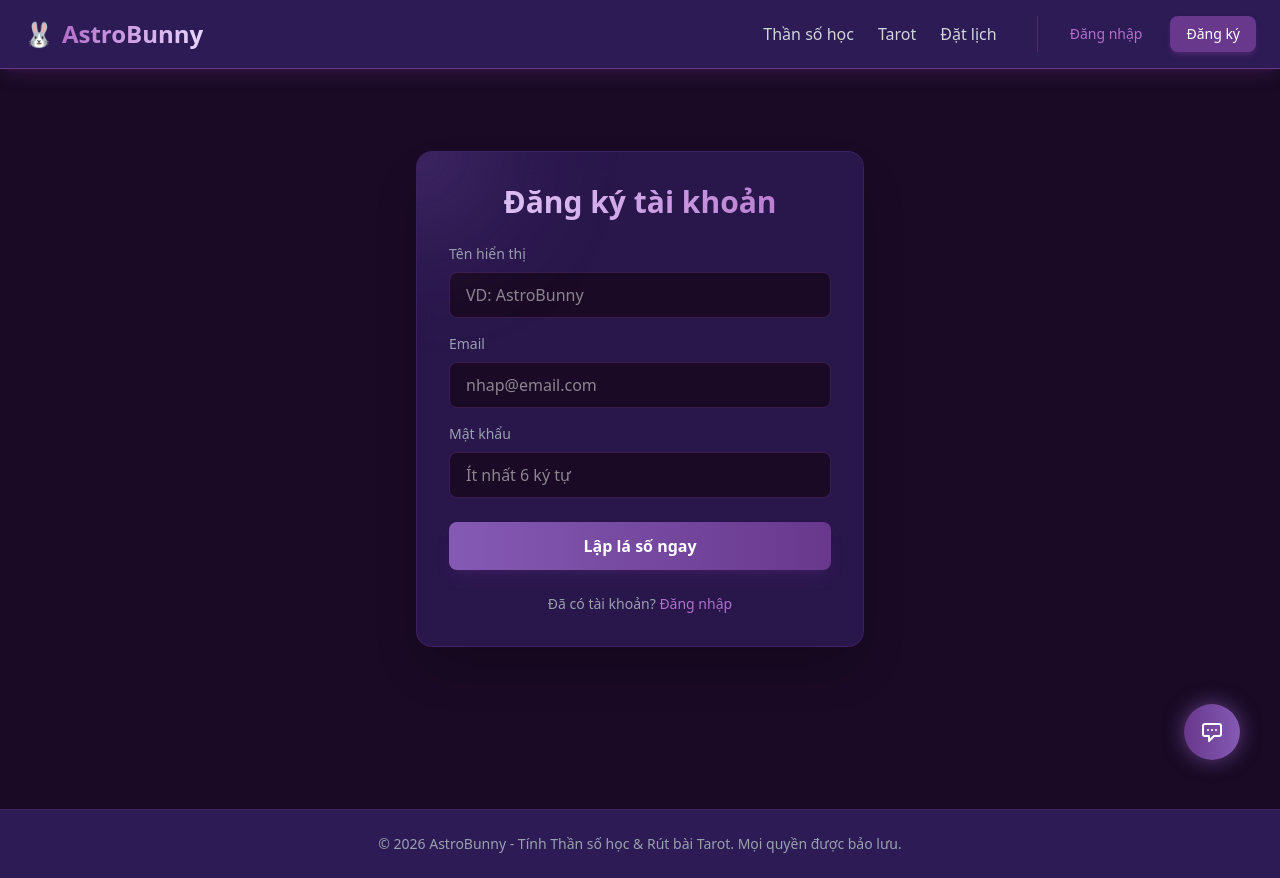
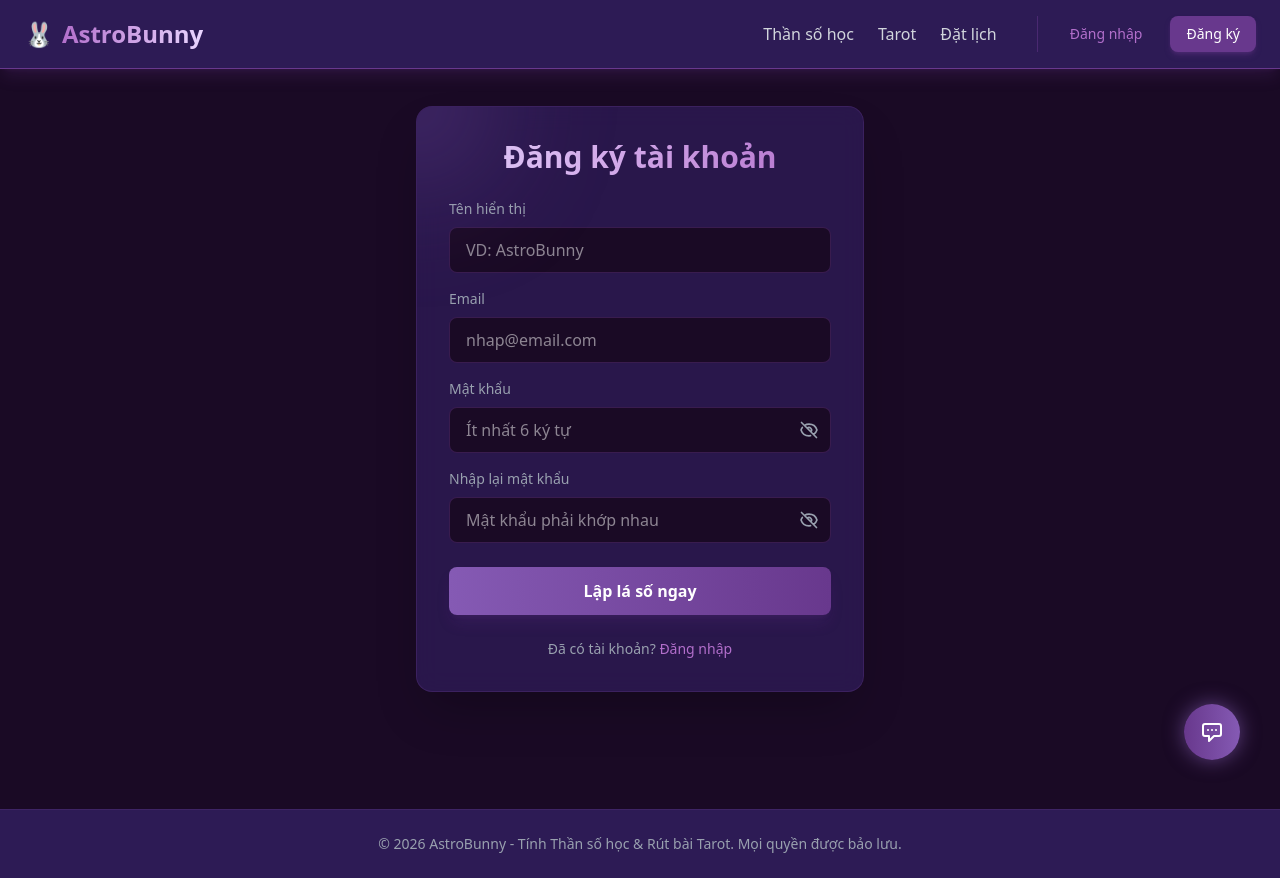
Before and after one commit to DucTri411/Tarot_Project, a React (Vite) app in the folder frontend/: page /register in a window 1280 px wide. Built offline with nearby package versions, Linux system fonts and the light colour scheme.

Commit message:
add: Confirm password and eye toggle show password

```diff
--- a/frontend/src/pages/Register.jsx
+++ b/frontend/src/pages/Register.jsx
@@ -1,11 +1,34 @@
 import { useState } from 'react';
 import { Link, useNavigate } from 'react-router-dom';
 import axios from 'axios';
+
+const EyeIcon = ({ visible, onClick }) => (
+  <button
+    type="button"
+    onClick={onClick}
+    className="absolute right-3 top-1/2 -translate-y-1/2 text-gray-400 hover:text-galaxy-light transition-colors"
+    tabIndex={-1}
+  >
+    {visible ? (
+      <svg xmlns="http://www.w3.org/2000/svg" className="h-5 w-5" fill="none" viewBox="0 0 24 24" stroke="currentColor" strokeWidth={2}>
+        <path strokeLinecap="round" strokeLinejoin="round" d="M15 12a3 3 0 11-6 0 3 3 0 016 0z" />
+        <path strokeLinecap="round" strokeLinejoin="round" d="M2.458 12C3.732 7.943 7.523 5 12 5c4.478 0 8.268 2.943 9.542 7-1.274 4.057-5.064 7-9.542 7-4.477 0-8.268-2.943-9.542-7z" />
+      </svg>
+    ) : (
+      <svg xmlns="http://www.w3.org/2000/svg" className="h-5 w-5" fill="none" viewBox="0 0 24 24" stroke="currentColor" strokeWidth={2}>
+        <path strokeLinecap="round" strokeLinejoin="round" d="M13.875 18.825A10.05 10.05 0 0112 19c-4.478 0-8.268-2.943-9.543-7a9.97 9.97 0 011.563-3.029m5.858.908a3 3 0 114.243 4.243M9.878 9.878l4.242 4.242M9.878 9.878L6.59 6.59m7.532 7.532l3.29 3.29M3 3l3.59 3.59m0 0A9.953 9.953 0 0112 5c4.478 0 8.268 2.943 9.542 7a10.025 10.025 0 01-4.132 5.411m0 0L21 21" />
+      </svg>
+    )}
+  </button>
+);
 
 const Register = () => {
   const [username, setUsername] = useState('');
   const [email, setEmail] = useState('');
   const [password, setPassword] = useState('');
+  const [confirmPassword, setConfirmPassword] = useState('');
+  const [showPassword, setShowPassword] = useState(false);
+  const [showConfirmPassword, setShowConfirmPassword] = useState(false);
   const [error, setError] = useState('');
   const [success, setSuccess] = useState(false);
   const [loading, setLoading] = useState(false);
@@ -15,6 +38,18 @@
     e.preventDefault();
     setLoading(true);
     setError('');
+
+    if (password !== confirmPassword) {
+      setError('Mật khẩu nhập lại không khớp. Vui lòng kiểm tra lại.');
+      setLoading(false);
+      return;
+    }
+
+    if (password.length < 6) {
+      setError('Mật khẩu phải có ít nhất 6 ký tự.');
+      setLoading(false);
+      return;
+    }
 
     try {
       await axios.post(`${import.meta.env.VITE_API_URL || 'http://localhost:3000'}/api/auth/register`, {
@@ -87,14 +122,39 @@
 
           <div>
             <label className="block text-gray-400 text-sm font-medium mb-2">Mật khẩu</label>
+            <div className="relative">
               <input
-              type="password"
+                type={showPassword ? 'text' : 'password'}
                 required
                 value={password}
                 onChange={(e) => setPassword(e.target.value)}
-              className="w-full bg-galaxy-darkest border border-galaxy-primary/40 rounded-lg px-4 py-2.5 text-white focus:outline-none focus:border-galaxy-light focus:ring-1 focus:ring-galaxy-light transition-all"
+                className="w-full bg-galaxy-darkest border border-galaxy-primary/40 rounded-lg px-4 py-2.5 pr-11 text-white focus:outline-none focus:border-galaxy-light focus:ring-1 focus:ring-galaxy-light transition-all"
                 placeholder="Ít nhất 6 ký tự"
               />
+              <EyeIcon visible={showPassword} onClick={() => setShowPassword(!showPassword)} />
+            </div>
+          </div>
+
+          <div>
+            <label className="block text-gray-400 text-sm font-medium mb-2">Nhập lại mật khẩu</label>
+            <div className="relative">
+              <input
+                type={showConfirmPassword ? 'text' : 'password'}
+                required
+                value={confirmPassword}
+                onChange={(e) => setConfirmPassword(e.target.value)}
+                className={`w-full bg-galaxy-darkest border rounded-lg px-4 py-2.5 pr-11 text-white focus:outline-none focus:ring-1 transition-all ${
+                  confirmPassword && confirmPassword !== password
+                    ? 'border-red-500/60 focus:border-red-500 focus:ring-red-500/50'
+                    : 'border-galaxy-primary/40 focus:border-galaxy-light focus:ring-galaxy-light'
+                }`}
+                placeholder="Mật khẩu phải khớp nhau"
+              />
+              <EyeIcon visible={showConfirmPassword} onClick={() => setShowConfirmPassword(!showConfirmPassword)} />
+            </div>
+            {confirmPassword && confirmPassword !== password && (
+              <p className="text-red-400 text-xs mt-1.5">Mật khẩu không khớp</p>
+            )}
           </div>
 
           <button
```
Lines whose indentation alone changed are shown as unchanged.
